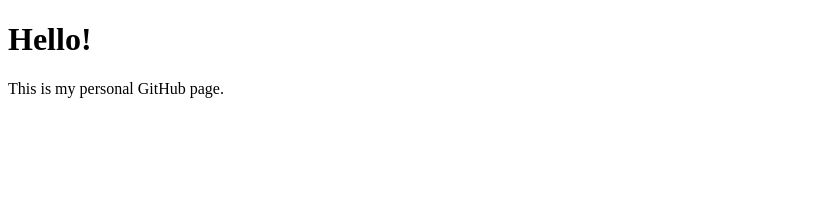
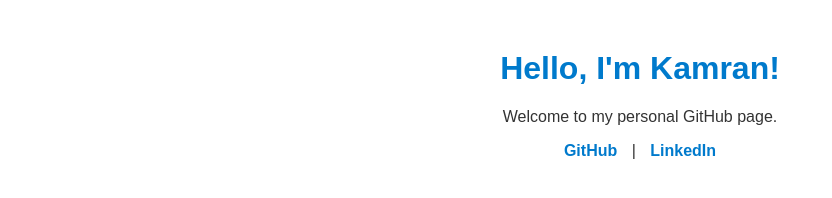
Before and after one commit to Kami453/kamran.github.io, a plain HTML site: page index.html in a window 1280 px wide. Shown: the whole page, without its empty margins (0-832 px from the left). Drawn offline with Linux system fonts and the light colour scheme.

Commit message:
Update index.html

```diff
--- a/index.html
+++ b/index.html
@@ -1,11 +1,36 @@
 <!DOCTYPE html>
-<html>
+<html lang="en">
 <head>
-  <meta charset="utf-8">
-  <title>My Website</title>
+  <meta charset="UTF-8" />
+  <title>Kamran's Personal Site</title>
+  <style>
+    body {
+      font-family: Arial, sans-serif;
+      max-width: 600px;
+      margin: 50px auto;
+      text-align: center;
+      color: #333;
+    }
+    h1 {
+      color: #007acc;
+    }
+    a {
+      color: #007acc;
+      text-decoration: none;
+      margin: 0 10px;
+      font-weight: bold;
+    }
+    a:hover {
+      text-decoration: underline;
+    }
+  </style>
 </head>
 <body>
-  <h1>Hello!</h1>
-  <p>This is my personal GitHub page.</p>
+  <h1>Hello, I'm Kamran!</h1>
+  <p>Welcome to my personal GitHub page.</p>
+  <p>
+    <a href="https://github.com/Kami453" target="_blank">GitHub</a> |
+    <a href="https://linkedin.com/in/kamran" target="_blank">LinkedIn</a>
+  </p>
 </body>
 </html>
```
